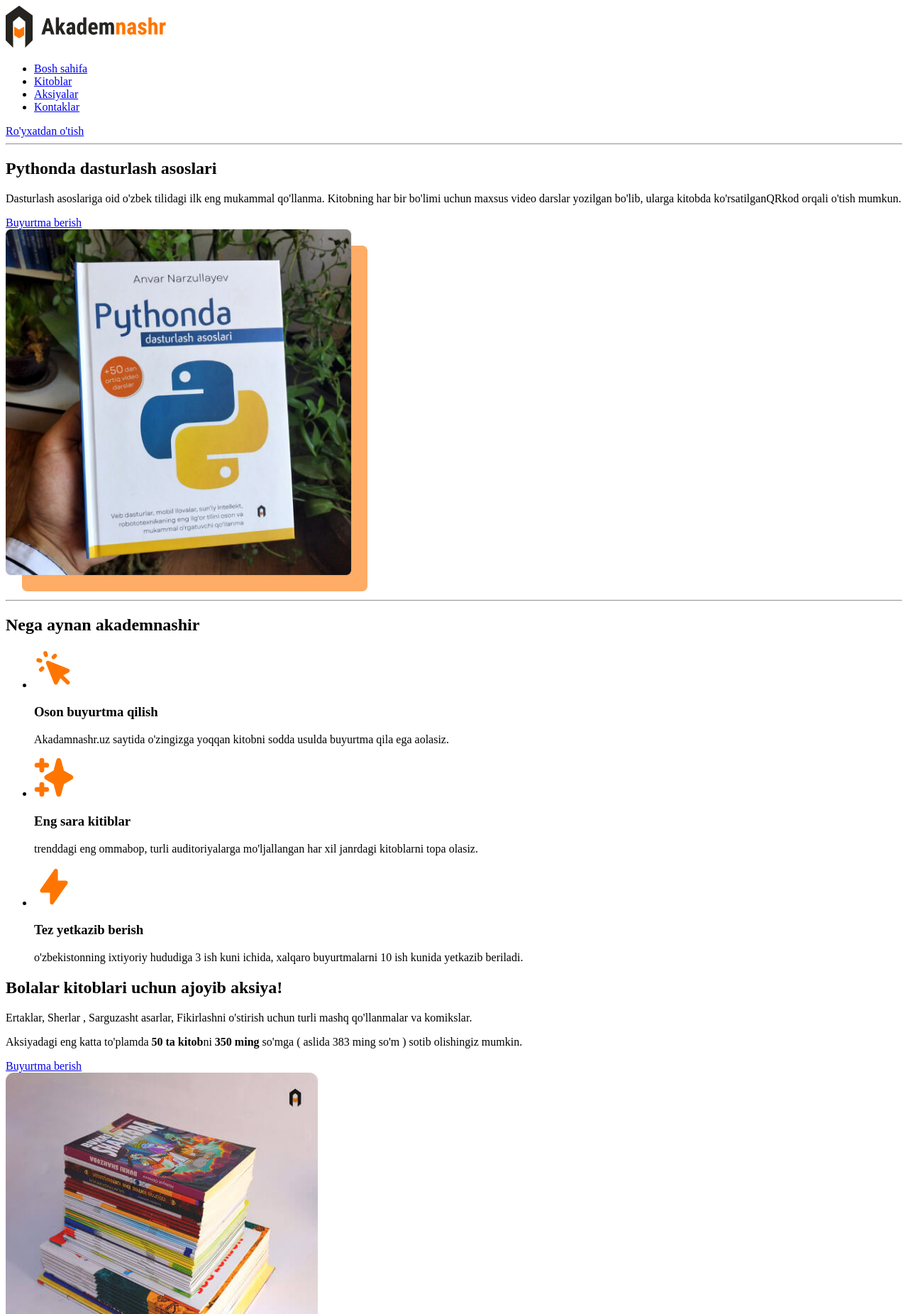
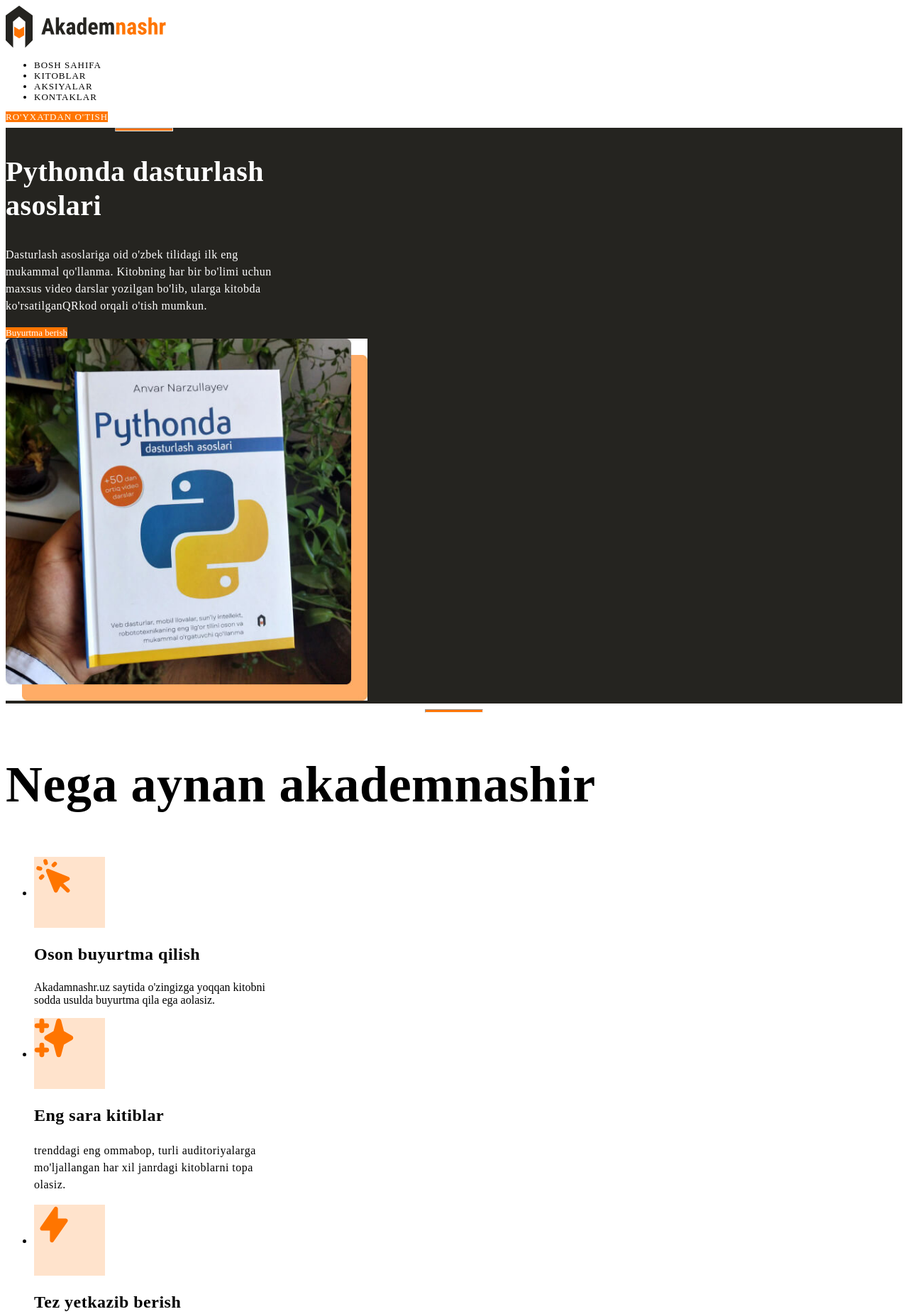
Before and after one commit to Abbasov-Salohiddin/Akademnashr-promo, a plain HTML site: page index.html in a window 1280 px wide. Shown: the top 1851 px of the page at 71% size. Drawn offline with Linux system fonts and the light colour scheme.

Commit message:
addcolr,text,size,and list styles

```diff
--- /dev/null
+++ b/CSS/styles.css
@@ -0,0 +1,122 @@
+.site-header{
+  background-color: #fff;
+}
+.site-header{
+font-size: 13px;
+line-height: 15px;
+font-weight: 500;
+letter-spacing: 1px;
+text-transform: uppercase;
+text-decoration: none;
+}
+.sitenav-list {
+  line-height: none;
+}
+.sitenav-link {
+  font-size: 13px;
+  line-height: 15px;
+  font-weight: 500;
+  letter-spacing: 1px;
+  text-transform: uppercase;
+  text-decoration: none;
+  color: #000;
+}
+.main-link {
+  font-size: 13px;
+  line-height: 15px;
+  background-color: #ff7500;
+  color: #fff;
+  text-decoration: none;
+}
+.hero{
+  background-color: #252420;
+color: #fff;
+}
+.hero-content{
+  width: 390px;
+}
+.oranje-line{
+width: 80px;
+height: 3px;
+background-color: #ff7500;
+}
+.hero-heading{
+  font-size: 40px;
+  line-height: 1.2;
+  letter-spacing: 0.5px;
+}
+.hero-img{
+  width: 510px;
+  height: 510px;
+}
+.hero-text{
+  font-size: 16px;
+  line-height: 1.5;
+  letter-spacing: 0.5px;
+}
+.features-heading{
+  width: 440;
+  font-size: 72px;
+  left: 1.2;
+  letter-spacing: 0.5px ;
+}
+.feature {
+  width: 340px;
+}
+.feature-icon-wrapper{
+width: 100px;
+height: 100px;
+background-color: rgba(255, 117, 0, 0.2);
+}
+.feature-heading{
+  font-size: 24px;
+  left-height: 1.2;
+  letter-spacing:0.5px;
+}
+.feature-info {
+    font-size: 16px;
+      line-height: 1.5;
+      letter-spacing: 0.5px;
+}
+.promo {
+  background-color: #252420;
+  color: #fff;
+}
+.promo-content {
+  width: 440px;
+}
+.promo-headin {
+  font-size: 40px;
+  line-height: 48px;
+}
+.promo-text {
+  font-size: 16px;
+  line-height: 1.5;
+}
+.promo-highligh {
+ color: #ff7500;
+}
+.promo-img {
+  width: 440px;
+  height: 440px;
+  object-fit: cover;
+}
+.site-footer {
+  background-color: #F8F8F8;
+}
+.site-footer ul {
+list-style: none;
+}
+.site-footer-divider {
+  height: 2px;
+  background-color: rgba(37,36,32,0.5);
+}
+.site-footer-links {
+  width: 224px;
+}
+.site-footer-links a {
+color: #252420;
+text-decoration: none;
+font-size: 16px;
+line-height: 19px;
+}
--- a/index.html
+++ b/index.html
@@ -5,63 +5,68 @@
   <meta http-equiv="X-UA-Compatible" content="IE=edge">
   <meta name="viewport" content="width=device-width, initial-scale=1.0">
   <title>Akademnashir</title>
+  <link rel="stylesheet" href="css/styles.css">
 </head>
 <body>
  <!-- SITE HEADER -->
- <header>
+ <header class="site-header">
   <a href="index.html">
   <img src="img/logo.svg" alt="Akademnash logo" width="227" height="60">
   </a>
-  <nav>
-    <ul>
-      <li><a href="#">Bosh sahifa</a></li>
-      <li><a href="#">Kitoblar</a></li>
-      <li><a href="#">Aksiyalar</a></li>
-      <li><a href="#">Kontaklar</a></li>
-    </ul>
+  <nav >
+    <ul class="sitenav-list">
+      <li><a clacc="sitenav-link="#">Bosh sahifa</a></li>
+      <li><a clacc="sitenav-link="#">Kitoblar</a></li>
+      <li><a clacc="sitenav-link="#">Aksiyalar</a></li>
+      <li><a clacc="sitenav-link="#">Kontaklar</a></li>
+
   </nav>
-  <a href="#">Ro'yxatdan o'tish</a>
+  <a class="main-link" href="#">Ro'yxatdan o'tish</a>
 </header>
 
 <main>
+
   <!-- Hero  -->
-  <section>
-  <div>
-    <hr>
-    <h2>Pythonda dasturlash asoslari</h2>
-    <p>Dasturlash asoslariga oid o'zbek tilidagi ilk eng mukammal qo'llanma. Kitobning har bir bo'limi uchun maxsus video
+  <section class="hero">
+  <div class="hero-content">
+    <hr class="oranje-line">
+    <h2 class="hero-heading">Pythonda dasturlash asoslari</h2>
+    <p class="hero-text">Dasturlash asoslariga oid o'zbek tilidagi ilk eng mukammal qo'llanma. Kitobning har bir bo'limi uchun maxsus video
       darslar yozilgan bo'lib, ularga kitobda ko'rsatilganQRkod orqali o'tish mumkun.</p>
-      <a href="#">Buyurtma berish</a>
+      <a class="main-link" href="#">Buyurtma berish</a>
   </div>
-   <img src="img/python-book.jpg" alt="Python kitob rasmi" width="510" height="510" srcset="img/python-book.jpg 1x, img/python-book@2x.jpg 2x">
+   <img class="hero-img" src="img/python-book.jpg" alt="Python kitob rasmi" width="510" height="510" srcset="img/python-book.jpg 1x, img/python-book@2x.jpg 2x">
   </section>
 
 
     <!-- FEATURES -->
-    <section>
-     <hr>
-     <h2>Nega aynan akademnashir</h2>
+    <section class="features">
+     <hr class="oranje-line">
+     <h2 class="features-heading">Nega aynan akademnashir</h2>
      <ul>
-     <li>
-     <img src="img/cursor-click.svg" alt="" width="56" height="56">
-
-     <h3>Oson buyurtma qilish</h3>
+     <li class="feature">
+     <div class="feature-icon-wrapper">
+      <img src="img/cursor-click.svg" alt="" width="56" height="56">
+    </div>
+     <h3 class="feature-heading">Oson buyurtma qilish</h3>
      <p>Akadamnashr.uz saytida o'zingizga yoqqan kitobni sodda usulda buyurtma qila ega
     aolasiz.</p>
     </li>
-
-    <li>
-  <img src="img/Icon.svg" alt="" width="56" height="56">
-     <h3>Eng sara kitiblar</h3>
-     <p>trenddagi eng ommabop, turli auditoriyalarga mo'ljallangan har xil janrdagi
+    <li class="feature">
+  <div class="feature-icon-wrapper">
+    <img src="img/Icon.svg" alt="" width="56" height="56">
+  </div>
+     <h3 class="feature-heading">Eng sara kitiblar</h3>
+     <p class="feature-info">trenddagi eng ommabop, turli auditoriyalarga mo'ljallangan har xil janrdagi
     kitoblarni topa olasiz.</p>
     </li>
+     <li class="feature">
+      <div class="feature-icon-wrapper">
+        <img src="img/lightning-bolt.svg" alt="" width="56"height="56">
+      </div>
 
-     <li>
-      <img src="img/lightning-bolt.svg" alt="" width="56" height="56">
-
-     <h3>Tez yetkazib berish</h3>
-    <p>o'zbekistonning ixtiyoriy hududiga 3 ish kuni ichida, xalqaro buyurtmalarni 10 ish
+     <h3 class="feature-heading">Tez yetkazib berish</h3>
+    <p class="feature-info">o'zbekistonning ixtiyoriy hududiga 3 ish kuni ichida, xalqaro buyurtmalarni 10 ish
     kunida yetkazib beriladi.</p>
    </li>
   </ul>
@@ -69,19 +74,20 @@
 
 
 <!-- Aksiya -->
-<section>
-   <div>
-    <h2>Bolalar kitoblari uchun ajoyib aksiya!</h2>
-    <p>Ertaklar, Sherlar , Sarguzasht asarlar, Fikirlashni o'stirish uchun turli mashq qo'llanmalar va komikslar.</p>
-    <p>Aksiyadagi eng katta to'plamda <strong>50 ta kitob</strong>ni <strong>350 ming</strong> so'mga ( aslida 383 ming so'm ) sotib olishingiz mumkin.</p>
-    <a href="#">Buyurtma berish</a>
+<section class="promo">
+   <div class="promo-content">
+    <h2 class="promo-headin">Bolalar kitoblari uchun ajoyib aksiya!</h2>
+    <p class="promo-text">Ertaklar, Sherlar , Sarguzasht asarlar, Fikirlashni o'stirish uchun turli mashq qo'llanmalar va komikslar.</p>
+    <p  class="promo-text">Aksiyadagi eng katta to'plamda <strong class="promo-highligh">50 ta kitob</strong>ni <strong class="promo-highligh">350 ming</strong> so'mga ( aslida 383 ming so'm ) sotib olishingiz mumkin.</p>
+    <a class="main-link" href="#">Buyurtma berish</a>
    </div>
 
-  <img src="img/sale-img.jpg" alt="Kitobkar to'planib turgan rasm" width="440" height="440" srcset="img/sale-img.jpg 1x, img/sale-img@2x.jpg 2x">
+  <img class="promo-img" src="img/sale-img.jpg" alt="Kitobkar to'planib turgan rasm" width="440" height="440" srcset="img/sale-img.jpg 1x, img/sale-img@2x.jpg 2x">
  </section>
 </main>
 
     <!-- SITE FOOTER -->
+    <footer class="site-footer">
 <div>
  <div>
    <a href="index.html">
@@ -112,9 +118,10 @@
  </li>
  </ul>
       </div>
+      <hr class="site-footer-divider">
       <!-- Linklar -->
  <div>
-   <ul>
+   <ul class="site-footer-links">
     <li><a href="#">bosh sahifa</a></li>
     <li><a href="#">kitoblar</a></li>
     <li><a href="#">Aksiyalar</a></li>
@@ -122,7 +129,7 @@
     <li><a href="#">kontaktlar</a></li>
    </ul>
 
-<ul>
+<ul class="site-footer-links">
    <li><a href="#">Ilmiy nashirlar</a></li>
    <li><a href="#">Ilmiy-ommabop nashirlar</a></li>
    <li><a href="#">Ma'rifiy nashirlar</a></li>
@@ -132,13 +139,13 @@
    <li><a href="#">Bolalar uchun</a></li>
 </ul>
 
-<ul>
+<ul class="site-footer-links">
    <li><a href="#">Ko'p so'raladigan savollar</a></li>
    <li><a href="#">Yetkazib berish haqida</a></li>
    <li><a href="#">To'lov usullari haqida</a></li>
 </ul>
 
-<ul>
+<ul class="site-footer-links">
    <li><a href="#">Bo'sh ish o'rinlari</a></li>
    <li><a href="#">biz bilan bog'lanish</a></li>
    <li><a href="#">Maxfiylik nizomi</a></li>
```
